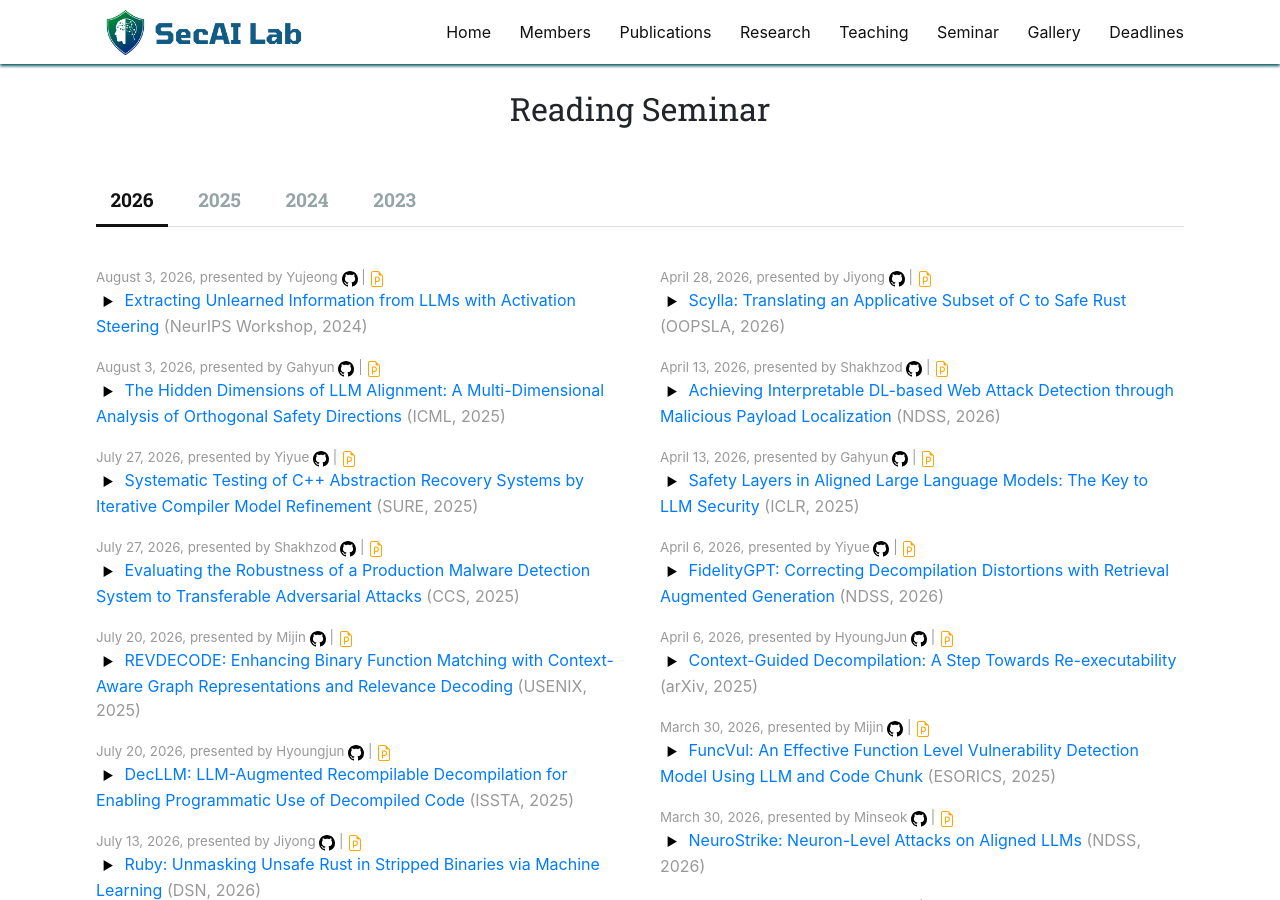
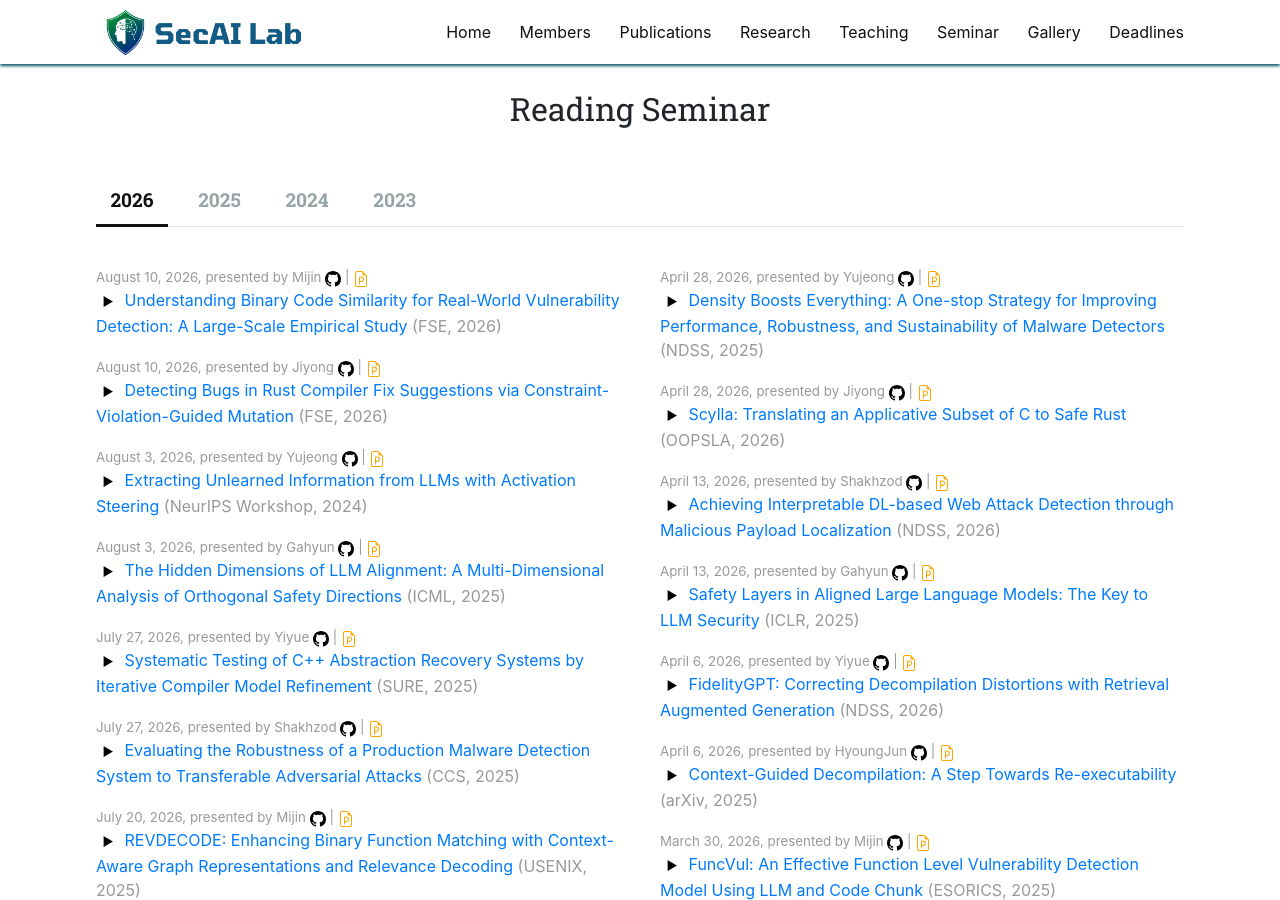
Before and after one commit to SecAI-Lab/secai-lab.github.io, a Jekyll site: the page built from pages/seminar.md, in a window 1280 px wide and 900 px high. Built offline with Jekyll 4.4.1, drawn with Linux system fonts in a browser that asks for light colours; nearby versions of some CDN libraries.

Commit message:
Update readings.yml

```diff
--- a/_data/readings.yml
+++ b/_data/readings.yml
@@ -1,3 +1,23 @@
+- title: "Detecting Bugs in Rust Compiler Fix Suggestions via Constraint-Violation-Guided Mutation"
+  link: ""
+  ppt_link: ""
+  code_link: ""
+  presenter: Jiyong
+  conference: FSE
+  date: 2026.08.10
+  pub_year: 2026
+  discussion: ""
+
+- title: "Understanding Binary Code Similarity for Real-World Vulnerability Detection: A Large-Scale Empirical Study"
+  link: "https://arxiv.org/pdf/2502.09674"
+  ppt_link: "https://secai.skku.edu/assets/paper-presentation/mijin_FSE_260810.pdf"
+  code_link: ""
+  presenter: Mijin
+  conference: FSE
+  date: 2026.08.10
+  pub_year: 2026
+  discussion: ""
+
 - title: "The Hidden Dimensions of LLM Alignment: A Multi-Dimensional Analysis of Orthogonal Safety Directions"
   link: "https://arxiv.org/pdf/2502.09674"
   ppt_link: "https://secai.skku.edu/assets/paper-presentation/gahyun_0803_weekly_meeting.pdf"
```
